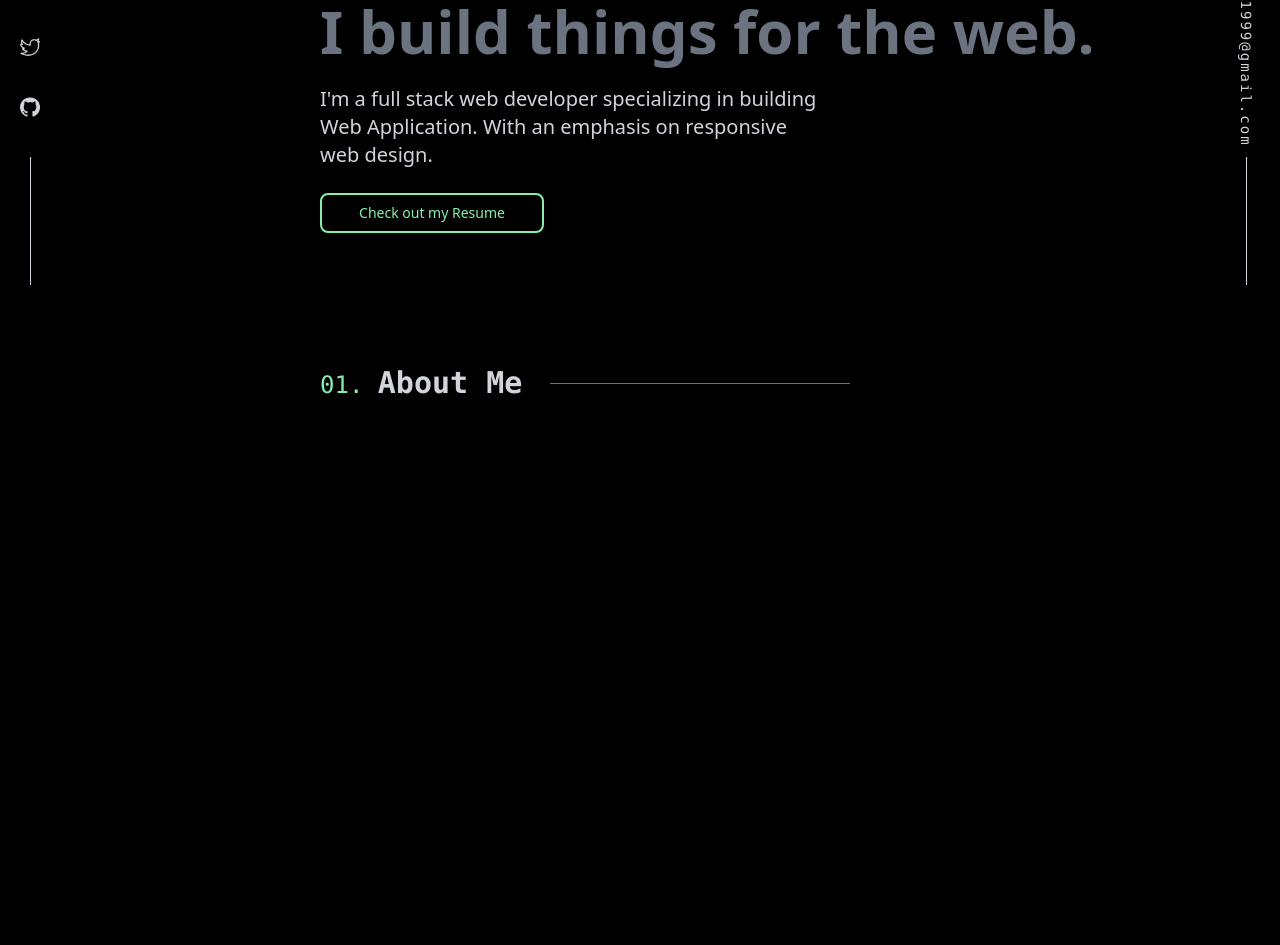
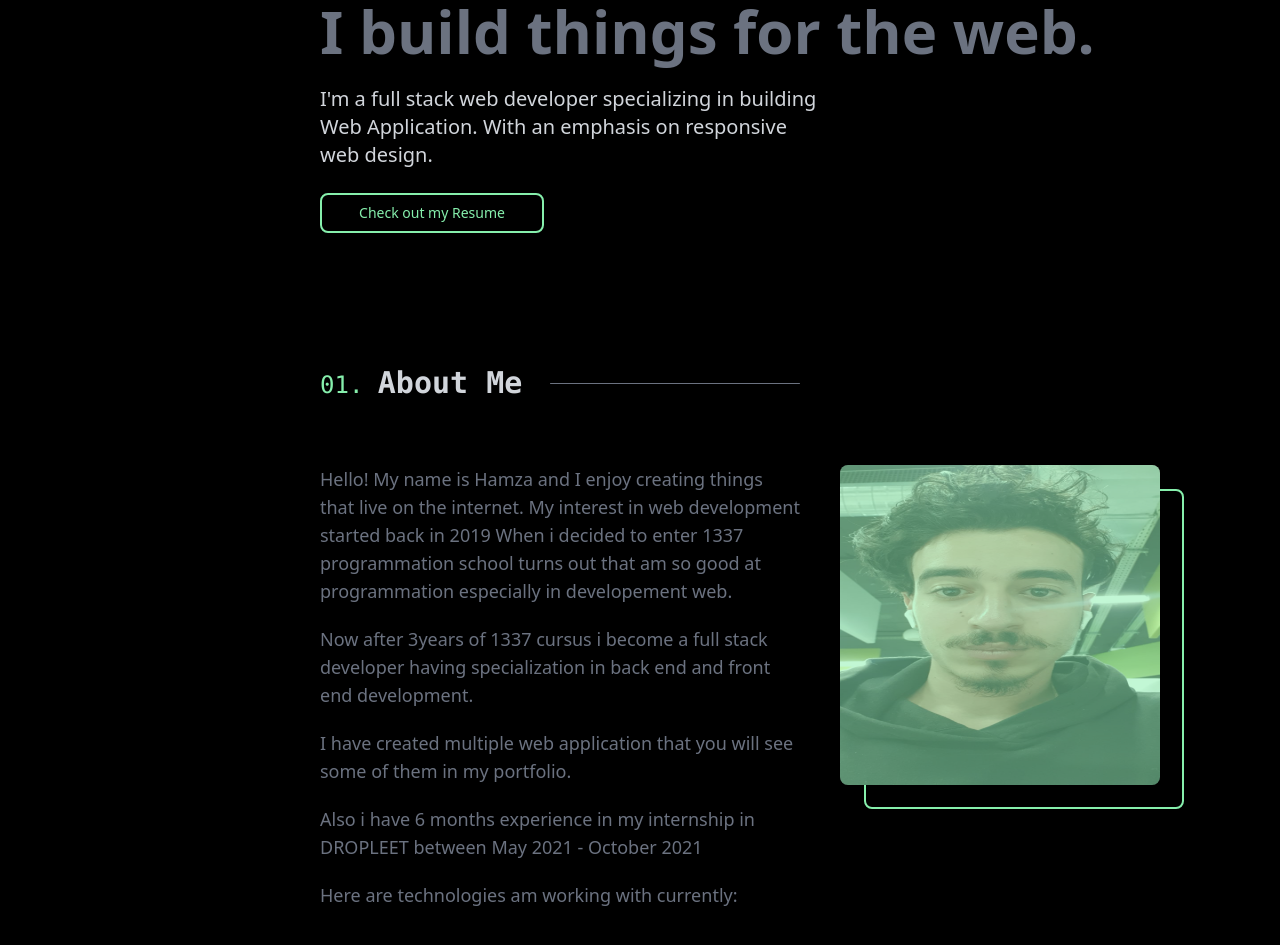
Before and after one commit to hiantrin/portfolio, a React (Create React App) app: page / in a window 1280 px wide. Shown: the part 515-1460 px from the top of the page. Before the commit the page ends 1060 px from the top, so only its background shows below. Built offline with nearby package versions, Linux system fonts and the light colour scheme.

Commit message:
my second push with animation

```diff
--- a/package.json
+++ b/package.json
@@ -3,6 +3,9 @@
   "version": "0.1.0",
   "private": true,
   "dependencies": {
+    "@fortawesome/fontawesome-svg-core": "^6.2.1",
+    "@fortawesome/free-regular-svg-icons": "^6.2.1",
+    "@fortawesome/free-solid-svg-icons": "^6.2.1",
     "@testing-library/jest-dom": "^5.16.5",
     "@testing-library/react": "^13.4.0",
     "@testing-library/user-event": "^13.5.0",
--- a/src/App.js
+++ b/src/App.js
@@ -25,12 +25,12 @@ function App() {
 		</div>
 
 	return (
-    	<div className="flex flex-col  ">
-			<div className="fixed bottom-0 left-5 text-gray-300 md:flex flex-col justify-center items-center  hidden">
+    	<div className="flex flex-col  overflow-x-hidden ">
+			<div className="fixed bottom-0 left-5 text-gray-300 md:flex flex-col justify-center items-center  hidden show-footer">
 				{mapImages}
 				<div className="border-l border-gray-300 h-32 mt-10" />
 			</div>
-			<div className="fixed bottom-0 right-6 text-gray-300 md:flex flex-col justify-center items-center w-5 hidden">
+			<div className="fixed bottom-0 right-6 text-gray-300 md:flex flex-col justify-center items-center w-5 hidden show-footer">
 				<h1 className="text-gray-300 text-sm text-rotate mb-24 font-mono cursor-pointer hover:text-green-300 ">hamzaiantrin1999@gmail.com</h1>
 				<div className="border-l border-gray-300 h-32 mt-10" />
 			</div>
--- a/src/components/AbouMe.jsx
+++ b/src/components/AbouMe.jsx
@@ -1,13 +1,48 @@
 import React from 'react'
+import Avatar from '../images/hamza.jpeg'
 
 const AbouMe = () => {
+	const skills = [
+		"JavaScript (ES6+)",
+		"Tailwindcss",
+		"React",
+		"Node.js",
+		"Express",
+		"Mysql"
+	]
+
+	const mapSkills =
+		<div className='grid-cols-2 gap-4'>
+			{skills.map((item, id) => {
+				return(
+					<div className='flex items-center justify-center space-x-2'>
+
+					</div>
+			)
+			})}
+		</div>
   return (
     <div className='flex flex-col w-full my-20  px-10 sm:pl-[10%] md:pl-[15%] lg:pl-[20%] xl:pl-[25%] space-y-6'>
         <div className='flex  items-center mb-10 space-x-7'>
             <h1 className='text-2xl text-green-300 text-mono font-mono '>01. <span className='text-gray-300 text-3xl  font-bold'>About Me</span></h1>
-            <div className='w-[300px] h-[1px] bg-gray-500 rounded-xl '></div>
+            <div className='w-[250px] h-[1px] bg-gray-500 rounded-xl '></div>
         </div>
-        <div className='flex justify-between'>
+        <div className='flex  w-auto'>
+			<div className='flex flex-col w-[480px] mr-10 space-y-5'>
+				<h1 className='text-gray-500 text-lg'>Hello! My name is Hamza and I enjoy creating things that live on the internet. My interest in web development started back in 2019 When i decided to enter 1337 programmation school turns out that am so good at programmation especially in developement web.</h1>
+				<h1 className='text-gray-500 text-lg'>Now after 3years of 1337 cursus i become a full stack developer having specialization in back end and front end development. </h1>
+				<h1 className='text-gray-500 text-lg'>I have created multiple web application that you will see some of them in my portfolio.</h1>
+				<h1 className='text-gray-500 text-lg'>Also i have 6 months experience in my internship in DROPLEET between May 2021 - October 2021</h1>
+				<h1 className='text-gray-500 text-lg'>Here are technologies am working with currently:</h1>
+				<div className=''>
+
+				</div>
+			</div>
+			<div className='relative w-80 h-80 image-hover'>
+				<img alt="Avatar" src={Avatar} className="absolute w-full h-full rounded-lg z-10"/>
+				<div className='w-full h-full absolute border-2 border-green-300 rounded-lg top-6 left-6 my-div' />
+				<div className='absolute w-full h-full bg-green-300 z-20 rounded-lg opacity-50 my-div2' />
+			</div>
 
         </div>
     </div>
--- a/src/components/Logo.jsx
+++ b/src/components/Logo.jsx
@@ -2,7 +2,7 @@ import React from 'react'
 
 const Logo = () => {
   return (
-    <div className='flex flex-col items-center justify-cente cursor-pointer'>
+    <div className='flex flex-col items-center justify-cente cursor-pointer logo-drop'>
 		<div className='triangle '></div>
         <h1 className='px-[11px]  border-logo text-green-300 font-bold'>H</h1>
 		<div className='triangle2 '></div>
--- a/src/components/Navbar.jsx
+++ b/src/components/Navbar.jsx
@@ -2,17 +2,18 @@ import React from 'react'
 import Logo from './Logo'
 
 const Navbar = () => {
+
     const title = [
-        {number: "01", word: "About", link:""},
-        {number: "02", word: "Experience", link:""},
-        {number: "03", word: "Work", link:""},
-        {number: "04", word: "Contact", link:""},
+        {number: "01", word: "About", link:"", style: "first-title"},
+        {number: "02", word: "Experience", link:"", style: "first-title1"},
+        {number: "03", word: "Work", link:"", style: "first-title2"},
+        {number: "04", word: "Contact", link:"", style: "first-title3"},
     ]
     const mapTitle =
-        <div className='flex space-x-6'>
+        <div className='flex space-x-6 '>
             {title.map((item, id) => {
                 return (
-                    <div key={id} className='titles'>
+                    <div key={id} className={`titles ${item.style} title-navbar` }>
                         <h1 className='number '>{item.number}.</h1>
                         <h1 className='word'>{item.word}</h1>
                     </div>
@@ -24,7 +25,7 @@ const Navbar = () => {
         <Logo />
         <div className='flex space-x-6'>
             {mapTitle}
-            <button>Resume</button>
+            <button className='first-title4'>Resume</button>
         </div>
     </div>
   )
--- a/src/components/Presentation.jsx
+++ b/src/components/Presentation.jsx
@@ -3,13 +3,13 @@ import React from 'react'
 const Presentation = () => {
   return (
     <div className='flex flex-col pt-96  w-full h-screen  px-10 sm:pl-[10%] md:pl-[15%] lg:pl-[20%] xl:pl-[25%] space-y-6 '>
-        <h1 className='text-green-300 text-md whitespace-pre '>Hi,    my   name   is</h1>
-        <h1 className='text-6xl text-gray-200 font-bold'>Hamza Iantrin.</h1>
-        <h1 className='text-6xl text-gray-500 font-bold'>I build things for the web.</h1>
+        <h1 className='text-green-300 text-md whitespace-pre anime'>Hi,    my   name   is</h1>
+        <h1 className='text-6xl text-gray-200 font-bold anime1'>Hamza Iantrin.</h1>
+        <h1 className='text-6xl text-gray-500 font-bold anime2'>I build things for the web.</h1>
         <div className='w-[500px]'>
-            <h1 className='text-gray-300 text-xl'>I'm a full stack web developer specializing in building Web Application. With an emphasis on responsive web design. </h1>
+            <h1 className='text-gray-300 text-xl anime3'>I'm a full stack web developer specializing in building Web Application. With an emphasis on responsive web design. </h1>
         </div>
-        <button className='w-56'>Check out my Resume</button>
+        <button className='w-56 anime4'>Check out my Resume</button>
     </div>
   )
 }
--- a/src/index.css
+++ b/src/index.css
@@ -19,6 +19,10 @@ body{
 	button {
 		@apply px-4 py-2 border-2 border-green-300 text-green-300 rounded-lg flex justify-center items-center text-sm hover:bg-green-300 hover:text-black
 	}
+}
+
+.title-navbar:hover > h1.word{
+	color: #86efac;
 }
 
 .triangle{
@@ -70,10 +74,145 @@ body{
 .text-rotate{
 	transform: rotate(90deg);
 	letter-spacing: 2px;
+
+}
+
+.logo-drop{
+	animation: nav-load 400ms ease-in;
+}
+
+.first-title{
+	animation: nav-load 600ms ease-in;
+}
+.first-title1{
+	animation: nav-load 800ms ease-in;
+}
+.first-title2{
+	animation: nav-load 1s ease-in;
+}
+.first-title3{
+	animation: nav-load 1.2s ease-in;
+}
+.first-title4{
+	animation: nav-load 1.4s ease-in;
+}
+
+.anime{
+	opacity: 0;
+	animation: nav-load2 400ms ease-in forwards;
+	animation-delay: 1.7s;
+}
+
+.anime1{
+	opacity: 0;
+	animation: nav-load2 400ms ease-in forwards;
+	animation-delay: 2s;
+}
+.anime2{
+	opacity: 0;
+	animation: nav-load2 400ms ease-in forwards;
+	animation-delay: 2.3s;
+}
+
+.anime3{
+	opacity: 0;
+	animation: nav-load2 400ms ease-in forwards;
+	animation-delay: 2.6s;
+}
+
+.anime4{
+	opacity: 0;
+	animation: nav-load2 400ms ease-in forwards;
+	animation-delay: 2.9s;
+}
+
+@keyframes nav-load2 {
+	0% {
+		transform: translateY(100%);
+		opacity: 0;
+	}
+	20%{
+		transform: translateY(80%);
+		opacity: 0.2;
+	}
+	40%{
+		transform: translateY(60%);
+		opacity: 0.4;
+	}
+	60%{
+		transform: translateY(40%);
+		opacity: 0.6;
+	}
+	80%{
+		transform: translateY(20%);
+		opacity: 0.8;
+	}
+	100% {
+		transform: translateY(0%);
+		opacity: 1;
+	}
+}
+
+
+
+@keyframes nav-load {
+	0% {
+		transform: translateY(-200px);
+		opacity: 0;
+	}
+	20%{
+		transform: translateY(-160px);
+		opacity: 0.2;
+	}
+	40%{
+		transform: translateY(-120px);
+		opacity: 0.4;
+	}
+	60%{
+		transform: translateY(-80px);
+		opacity: 0.6;
+	}
+	80%{
+		transform: translateY(-40px);
+		opacity: 0.8;
+	}
+	100% {
+		transform: translateY(0px);
+		opacity: 1;
+	}
+}
+
+.show-footer{
+	opacity: 0;
+	animation: footer-load 800ms  ease-in forwards;
+	animation-delay: 3.2s;
+}
+
+@keyframes footer-load {
+	0% {
+		transform: translateY(100%);
+		opacity: 0;
+	}
+	100% {
+		transform: translateY(0);
+		opacity: 1;
+	}
+}
+
+.my-div{
+	transition: transform 300ms;
+}
+
+.image-hover:hover > div.my-div {
+	transform: translate(-10px, -10px);
+}
+
+.image-hover:hover > div.my-div2 {
+	opacity: 0;
 }
 
 ::-webkit-scrollbar-button {
-	height: 12px;
+	width: 12px;
   }
 
 ::-webkit-scrollbar {
```
Also changed, not shown: src/images/hamza.jpeg (added), 1 other file (tests, documents, lock files or other folders).
